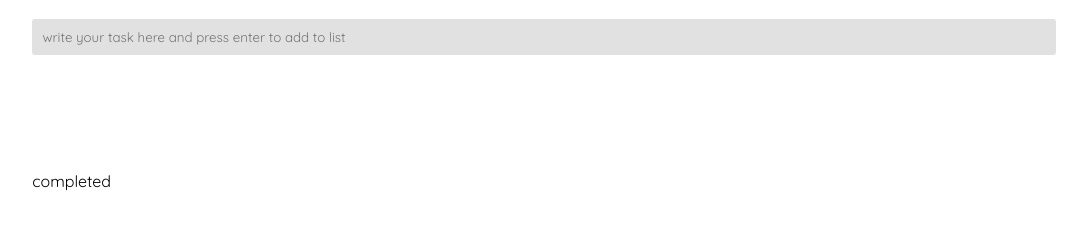
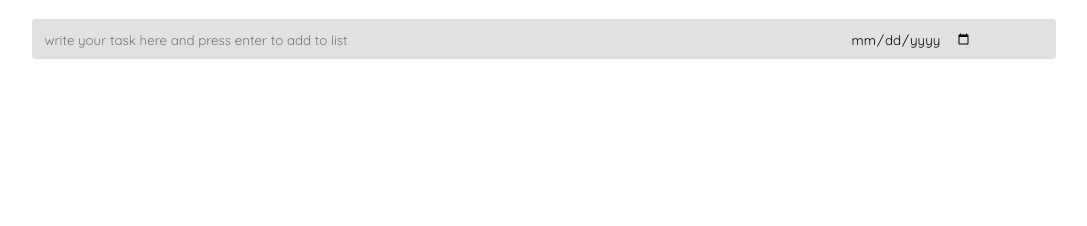
Before and after one commit to alinaalbrecht/to_do_list, a plain HTML site: page index.html in a window 1280 px wide. Shown: the part 64-290 px from the top of the page, without its empty margins (19-1106 px from the left). Drawn offline with Linux system fonts and the light colour scheme.

Commit message:
second commit

```diff
--- a/index.html
+++ b/index.html
@@ -40,14 +40,19 @@
         <h1 class="main-content__header">
           Inbox <span data-type="total-to-dos"></span>
         </h1>
-        <input
-          class="main-content__add-todo"
-          type="text"
-          placeholder="write your task here and press enter to add to list"
-        />
+        <div class="main-content__add-todo" tabindex="1">
+          <input
+            class="add-todo__task-name"
+            type="text"
+            placeholder="write your task here and press enter to add to list"
+          />
+          <input class="add-todo__due-date" type="date" name="date" />
+          <!-- DROPDOWN PRIORITY PICKER <div></div> -->
+        </div>
+
         <div class="main-content__to-do-list"></div>
         <div class="main-content__completed-list">
-          <p>completed</p>
+          <p class="completed-list__title hidden">completed</p>
           <div class="completed"></div>
         </div>
       </div>
--- a/styles.css
+++ b/styles.css
@@ -1,4 +1,12 @@
-/* test */
+/* input[type='date']:before {
+  content: attr(placeholder) !important;
+  color: #aaa;
+  margin-right: 0.5em;
+}
+input[type='date']:focus:before,
+input[type='date']:valid:before {
+  content: '';
+} */
 
 .main-content__to-do-list {
   height: 100px;
@@ -44,6 +52,21 @@ body {
   border-radius: 3px;
 }
 
+.add-todo__due-date,
+.add-todo__task-name {
+  background-color: #e1e1e1;
+  border: none;
+}
+
+.add-todo__task-name {
+  width: 80%;
+}
+
+.add-todo__due-date:focus,
+.add-todo__task-name:focus,
+.todo-item__due-date:focus {
+  outline: none;
+}
 .main-content__to-do-list,
 .main-content__completed-list {
   display: flex;
@@ -74,3 +97,9 @@ body {
   text-decoration: line-through;
   color: #000;
 }
+
+.todo-item__due-date {
+  background-color: #fff;
+  color: rgb(74, 108, 202);
+  border: none;
+}
```
Also changed, not shown: main.js (+1 -1 lines).
